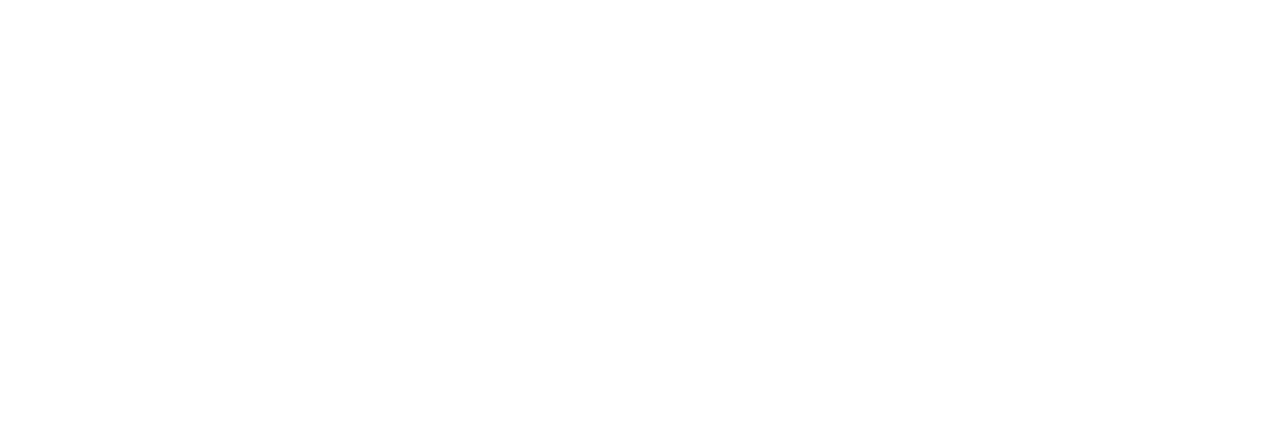
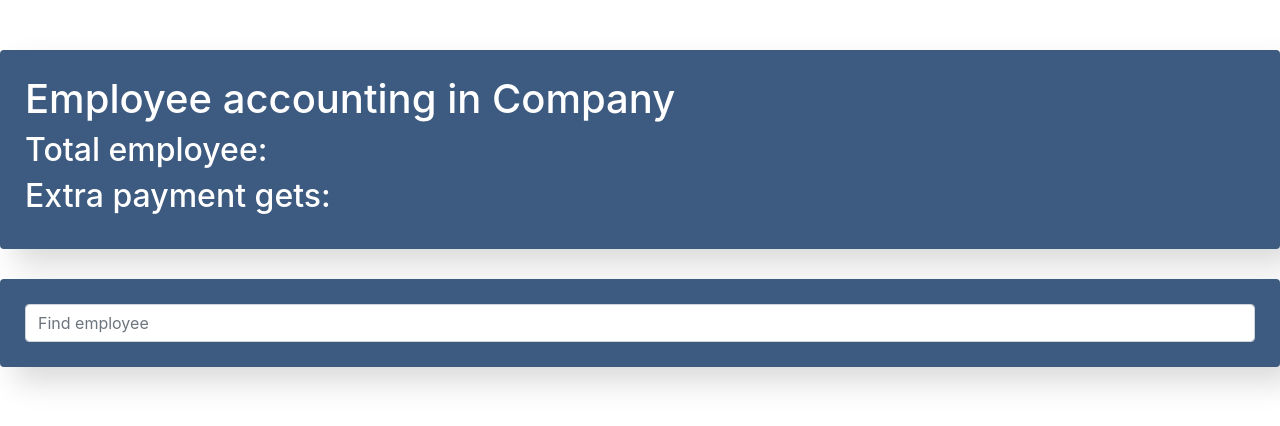
Before and after one commit to YuliiaDikun/accounting, a React (Create React App) app: page / in a window 1280 px wide. Shown: the top 426 px of the page. Built offline with nearby package versions, Linux system fonts and the light colour scheme.

Commit message:
add search panel component

```diff
--- a/src/components/app/App.js
+++ b/src/components/app/App.js
@@ -1,7 +1,17 @@
+import AppInfo from "../app-info/app-info";
+import SearchPanel from "../search-panel/search-panel";
 import "./App.css";
 
 function App() {
-  return <div className="App"></div>;
+  return (
+    <div className="App">
+      <AppInfo />
+
+      <div className="search-panel">
+        <SearchPanel />
+      </div>
+    </div>
+  );
 }
 
 export default App;
--- /dev/null
+++ b/src/components/search-panel/search-panel.css
@@ -0,0 +1,8 @@
+.search-panel {
+    margin-top: 30px;
+    padding: 25px;
+    background-color: #3d5a80;
+    border-radius: 4px;
+    box-shadow: 15px 15px 30px rgba(0, 0, 0, .15);
+    color: #fff;
+}
--- /dev/null
+++ b/src/components/search-panel/search-panel.js
@@ -0,0 +1,12 @@
+import "./search-panel.css";
+const SearchPanel = () => {
+  return (
+    <input
+      type="text"
+      className="form-control search-input"
+      placeholder="Find employee"
+    />
+  );
+};
+
+export default SearchPanel;
```
Also changed, not shown: src/components/search-pannel/search-pannel.js (deleted).
